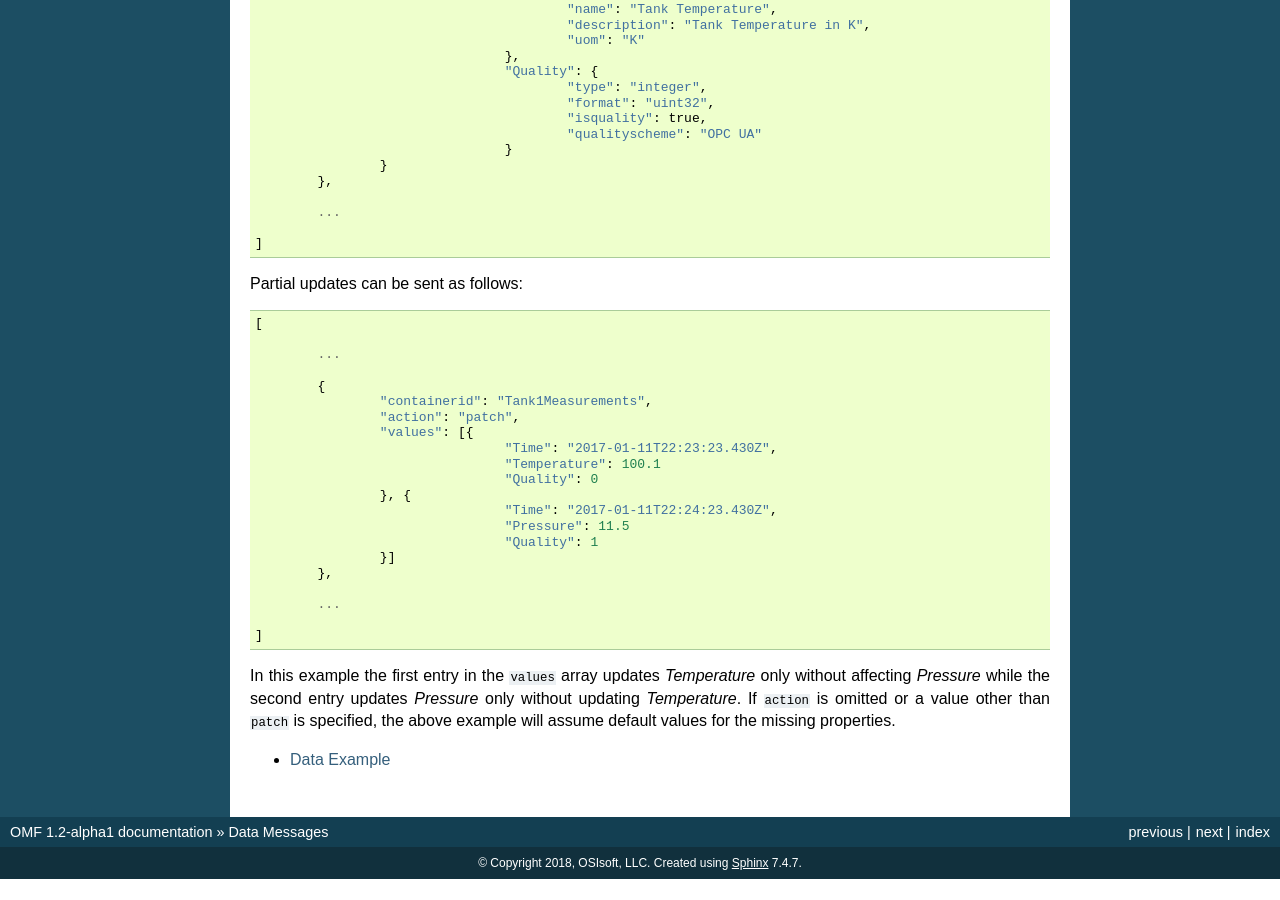
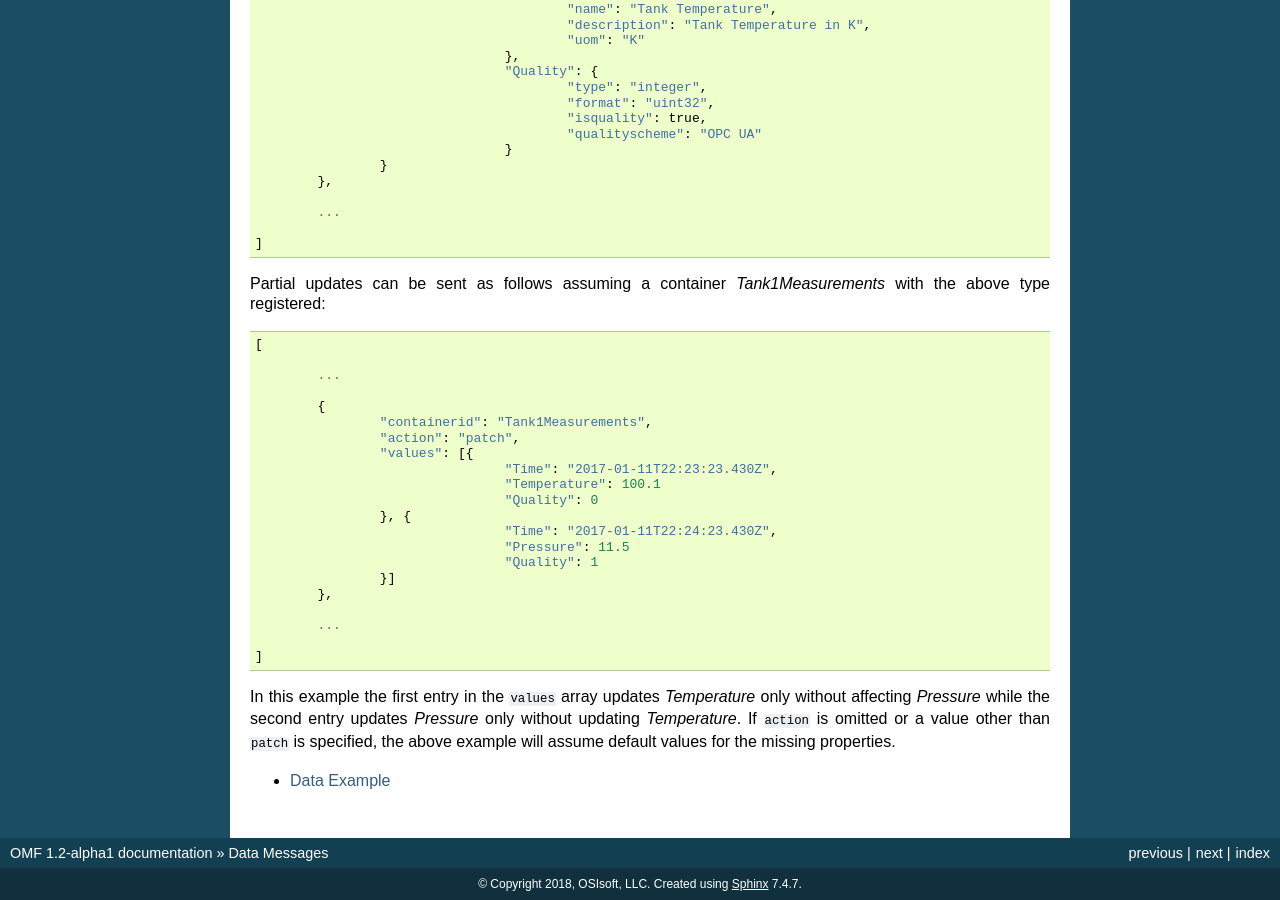
Before and after one commit to AVEVA/OMF-Docs, a Sphinx documentation site: the page built from docs/Data_Messages.rst, in a window 1280 px wide and 900 px high, scrolled down 993 px. Built offline with Sphinx 7.4.7, drawn with Linux system fonts in a browser that asks for light colours; before the commit the page ends 1872 px from its top, so only the background shows below that.

Commit message:
Formatting changes

```diff
--- a/docs/Data_Messages.rst
+++ b/docs/Data_Messages.rst
@@ -67,7 +67,7 @@ Assuming the type below has been defined previously:
 
 	]
 
-Partial updates can be sent as follows:
+Partial updates can be sent as follows assuming a container *Tank1Measurements* with the above type registered:
 
 ::
 
--- a/docs/Headers.rst
+++ b/docs/Headers.rst
@@ -13,9 +13,7 @@ Name                 Value
                      ``type``, ``container``, or ``data``. See :doc:`Message_Types`.
 ``messageformat``    Describes the data serialization format employed in the message body. Currently
                      limited to ``json``.
-``omfversion``       Specifies the version of the OSIsoft Message Format used in the message. The version
-					 must be of format x.x, where x must be a positive integer. The version for the current
-					 specification is 1.2.
+``omfversion``       Specifies the version of the OSIsoft Message Format used in the message. The version must be of format x.x, where x must be a positive integer. The version for the current specification is 1.2.
 ``action``           Optional: One of: ``create``, ``update``, or ``delete``. Describes the action to be
                      performed using the data in the message body. If omitted, ``create`` is assumed.
 ``compression``	     Optional: The compression algorithm used to compress the message body. Currently
--- a/docs/Link_Type.rst
+++ b/docs/Link_Type.rst
@@ -19,11 +19,7 @@ Name                Value
                     containerid is expected.
 ``containerid``     Optional id of the container. If
                     omitted, typeid is expected.
-``typeversion``     Optional version of the type to be
-                    linked to or from. The version must
-					be of format x.x.x.x, where x must
-					be a positive integer. If omitted
-                    version 1.0.0.0 is assumed.
+``typeversion``     Optional version of the type to be linked to or from. The version must be of format x.x.x.x, where x must be a positive integer. If omitted version 1.0.0.0 is assumed.
 ``index``           Index of either the data. If typeid
                     is specified, index is mandatory.
                     If containerid is specified it is
```
